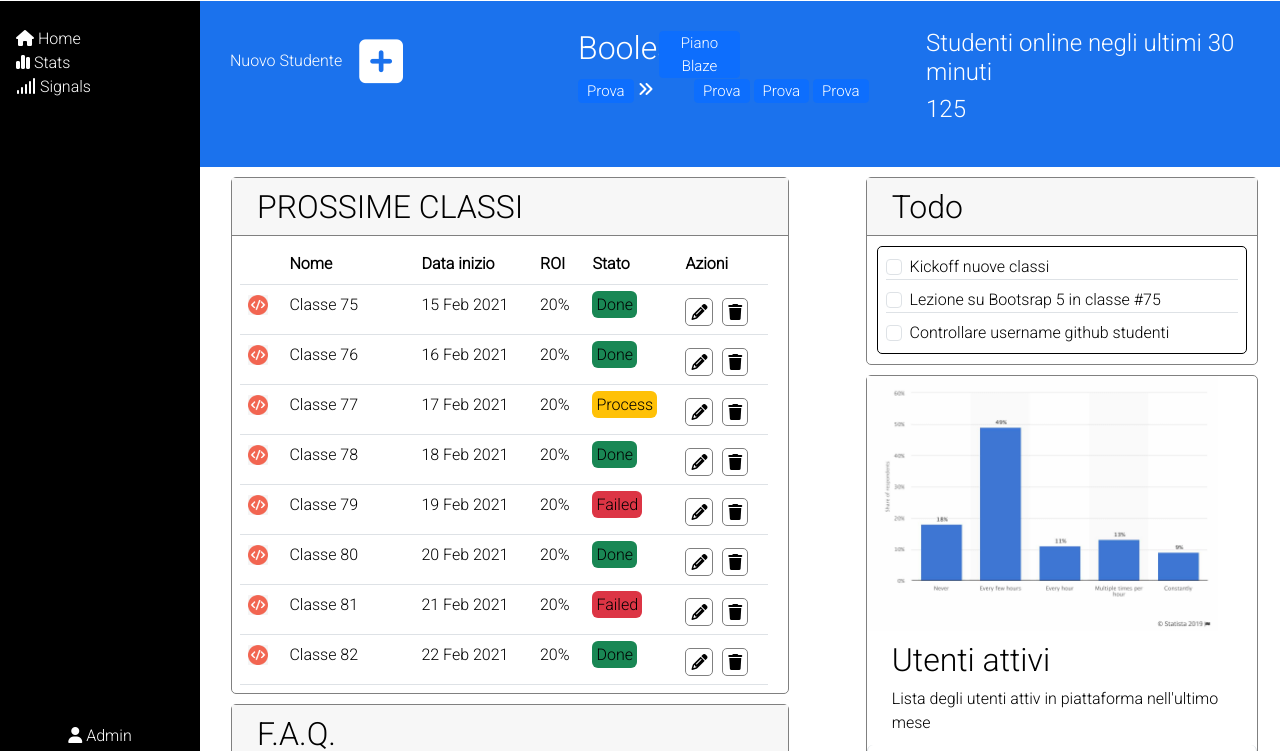
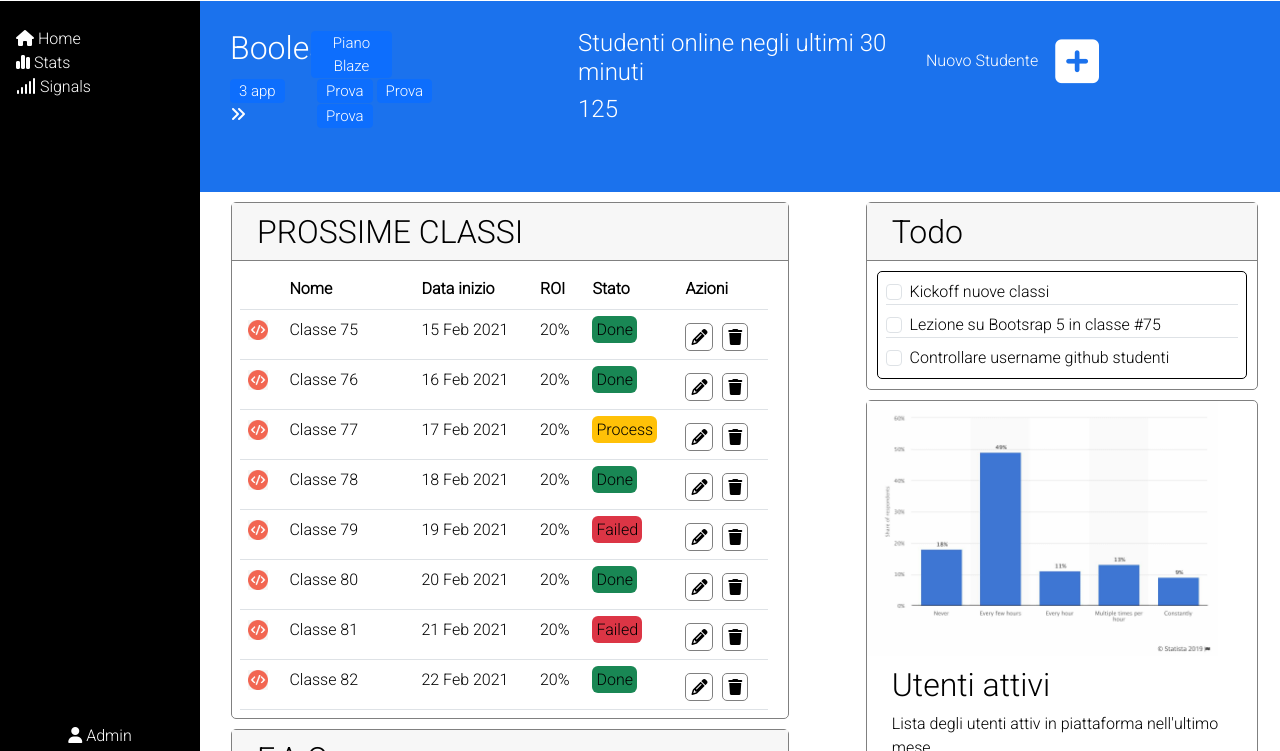
Before and after one commit to DanieleCorrado/html-css-bootstrap-dashboard, a plain HTML site: page index.html in a window 1280 px wide. Shown: the part 49-800 px from the top of the page. Drawn offline with nearby package versions, Linux system fonts and the light colour scheme.

Commit message:
change add_student desktop display position

```diff
--- a/css/index.css
+++ b/css/index.css
@@ -275,6 +275,10 @@ body {
     display: inline-block;
   }
 
+  #general_infos .row .col-12:first-child {
+    order: 1;
+  }
+
   #menu {
     display: block;
   }
--- a/index.html
+++ b/index.html
@@ -145,11 +145,11 @@
 
             <header id="general_infos">
 
-              <div class="row m-2">
+              <div class="row m-2 justify-content-between">
 
                 <!-- Aggiungi studente -->
 
-                <div class="col-12 col-md-4 order-0">
+                <div class="col-12 col-md-4">
 
                   <div id="add_student">
 
@@ -269,12 +269,12 @@
 
                     <div class="row">
 
-                      <div class="col-3 col-md-4">
-                        <button class="btn btn-primary btn-sm py-0">Prova</button>
+                      <div class="col-3 col-md-5 col-lg-3">
+                        <button class="btn btn-primary btn-sm py-0">3 app</button>
                         <span><i class="fa-solid fa-angles-right"></i></span>
                       </div>
 
-                      <div class="col-8 col-md-7">
+                      <div class="col-4 col-md-6 col-lg-6">
 
                         <button id="mobile_page" class="btn btn-primary btn-sm py-0">+3</button>
 
```
